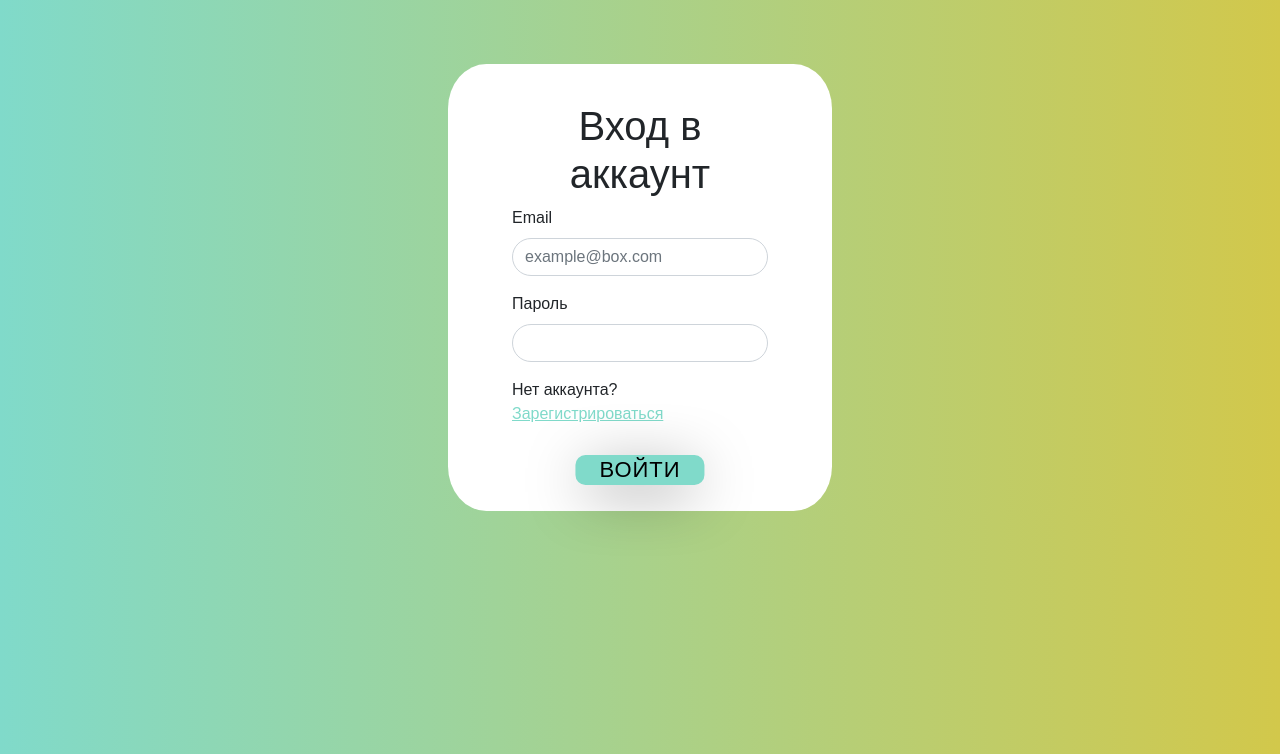
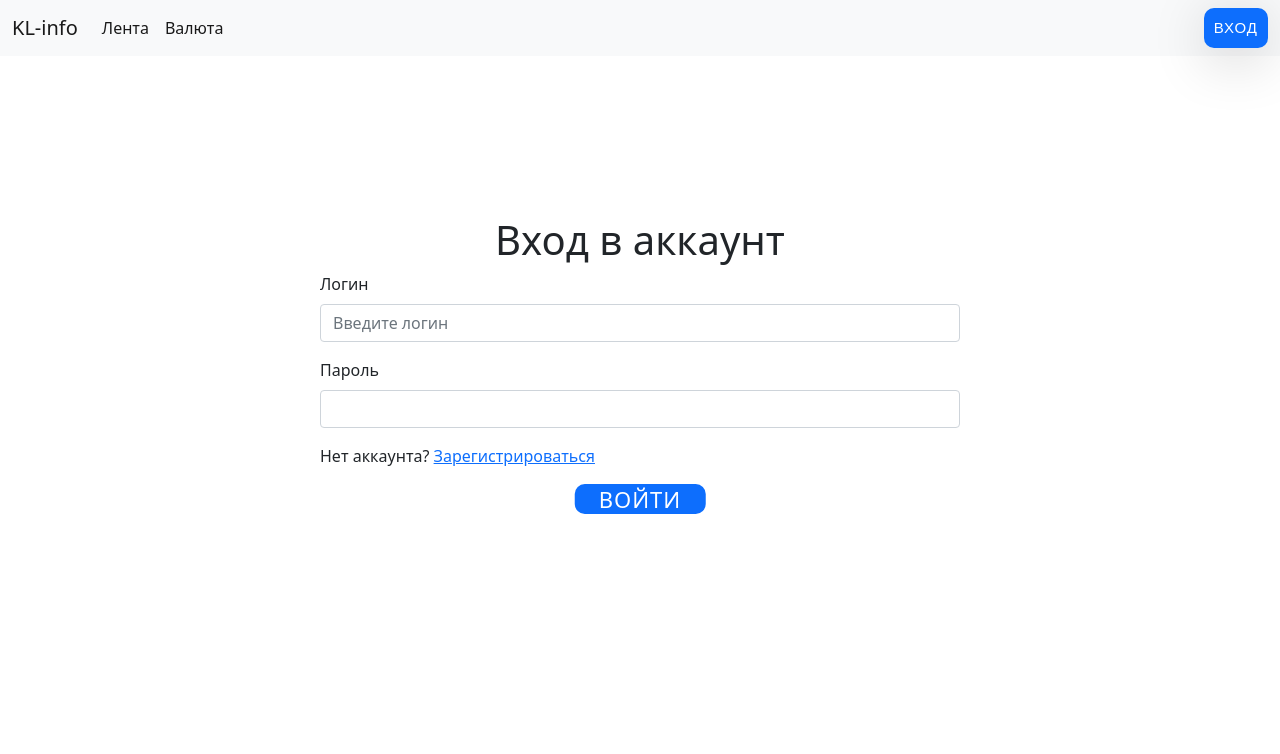
Before and after one commit to Sergoot/BEST-Hack-Final, a Django app: page /user/ in a window 1280 px wide. Shown: the top 754 px of the page. Run offline with Django 4.2, Linux system fonts and the light colour scheme.

Commit message:
final v1.0

```diff
--- a/currency/admin.py
+++ b/currency/admin.py
@@ -1,5 +1,5 @@
 from django.contrib import admin
-from .models import Currency
-
+from .models import Currency, Portfolio
 
 admin.site.register(Currency)
+admin.site.register(Portfolio)
--- a/currency/models.py
+++ b/currency/models.py
@@ -9,6 +9,7 @@ class Currency(models.Model):
     user = models.ForeignKey(CustomUser, on_delete=models.CASCADE, null=True,blank=True, default='')
     price = models.FloatField(default=1, null=True)
     ru_title = models.CharField(max_length=50,default='')
+
     def __str__(self):
         return self.name
 
@@ -17,4 +18,4 @@ class Portfolio(models.Model):
     user = models.ForeignKey(CustomUser, on_delete=models.CASCADE, null=True, default='')
     currency = models.ForeignKey(Currency, on_delete=models.CASCADE, null=True, default='')
     quantity = models.PositiveIntegerField(verbose_name='количество', default=0, null=True)
-    total_price = models.DecimalField(max_digits=10, decimal_places=3,verbose_name='стоимость', default=0, null=True)
+    total_price = models.DecimalField(max_digits=15, decimal_places=4, verbose_name='стоимость', default=0, null=True)
--- a/news/static/news/css/navbar.css
+++ b/news/static/news/css/navbar.css
@@ -9,7 +9,7 @@
   font-size: 15px;
   line-height: 20px;
   background-color: rgb(13,110,253);
-  color: black;
+  color: white;
   border: none;
   border-radius: 10px;
   min-width: 20%;
--- a/news/templates/news/navbar.html
+++ b/news/templates/news/navbar.html
@@ -8,6 +8,7 @@
 </head>
 <body>
   <header>
+    {% if request.user.is_authenticated %}
     <nav class="navbar navbar-expand-lg navbar-light bg-light">
       <div class="container-fluid">
         <a class="navbar-brand" href="#">KL-info</a>
@@ -27,17 +28,40 @@
             </li>
           </ul>
           <form class="d-flex">
-            {% if request.user.is_authenticated %}
             <h3>{{request.user.username}}</h3>
-            <a href=""><button class="btn btn-primary" type="submit">Выход</button></a>
-            {% else %}
-            <a href=""><button class="btn btn-primary" type="submit">Войти</button></a>
-
-            {% endif %}
+              <form class="d-flex">
+                <a class="botn" href="{% url 'users:logout' %}">Выход</a>
+              </form>
           </form>
         </div>
       </div>
     </nav>
+    {% else %}
+    <nav class="navbar navbar-expand-lg navbar-light bg-light">
+      <div class="container-fluid">
+        <a class="navbar-brand" href="#">KL-info</a>
+        <button class="navbar-toggler" type="button" data-bs-toggle="collapse" data-bs-target="#navbarSupportedContent" aria-controls="navbarSupportedContent" aria-expanded="false" aria-label="Toggle navigation">
+          <span class="navbar-toggler-icon"></span>
+        </button>
+        <div class="collapse navbar-collapse" id="navbarSupportedContent">
+          <ul class="navbar-nav me-auto mb-2 mb-lg-0">
+            <li class="nav-item">
+              <a class="nav-link active" aria-current="page" href="{% url 'news' 'politics' %}">Лента</a>
+            </li>
+            <li class="nav-item">
+              <a class="nav-link active" aria-current="page" href="{% url 'price' %}">Валюта</a>
+            </li>
+          </ul>
+          <form class="d-flex">
+            <h3>{{request.user.username}}</h3>
+            <form class="d-flex">
+              <a class="botn" href="{% url 'users:login' %}">Вход</a>
+          </form>
+          </form>
+        </div>
+      </div>
+    </nav>
+    {% endif %}
   </header>
 
 </body>
--- a/users/forms.py
+++ b/users/forms.py
@@ -6,10 +6,10 @@ from .models import CustomUser
 
 
 class LoginForm(forms.Form):
-    email = forms.EmailField(widget=forms.EmailInput(attrs={
+    username = forms.CharField(widget=forms.TextInput(attrs={
         'id': 'exampleInputEmail1',
         'class': 'form-control',
-        'placeholder': 'example@box.com',
+        'placeholder': 'Введите логин',
     }
     ))
     password = forms.CharField(widget=forms.PasswordInput(attrs={
@@ -32,17 +32,17 @@ class CustomUserCreationForm(UserCreationForm):
 
     class Meta:
         model = CustomUser
-        fields = ('email',)
-        widgets = {'email': TextInput(
+        fields = ('username',)
+        widgets = {'username': TextInput(
             attrs={
                 'id':'exampleInputEmail1',
                 'class': 'form-control',
             }),
-            'password1': PasswordInput(
-                attrs={
-                    'class': 'form-control',
-                }
-            )
+            # 'password1': PasswordInput(
+            #     attrs={
+            #         'class': 'form-control',
+            #     }
+            # )
         }
 
 
@@ -56,6 +56,7 @@ class ValueForm(forms.Form):
     value = forms.FloatField(widget=NumberInput(attrs={
         'id': 'InputValue',
         'class': 'form-control',
+        'min':0,
     }))
 
 
--- a/users/static/users/css/regform-style.css
+++ b/users/static/users/css/regform-style.css
@@ -1,6 +1,12 @@
-
+.form{
+    width: 50vw;
+    margin-left: 25vw;
+    margin-right: 25vw;
+    margin-top: 20vh;
+}
 .btn:hover{
   box-shadow: 0 8px 65px -5px black;
+    color: white;
 }
 .btn{
   letter-spacing: 1px;
@@ -8,7 +14,6 @@
   line-height: 30px;
   text-transform: uppercase;
   background-color: rgb(13,110,253);
-  color: black;
   border: none;
   border-radius: 10px;
   min-width: 20%;
@@ -22,4 +27,5 @@
   left: 50%;
   transform: translate(-50%, 0);
   margin-top: 5%
+  color: white;
 }
--- a/users/templates/users/form.html
+++ b/users/templates/users/form.html
@@ -14,10 +14,11 @@
 </head>
 <body>
     <div class="position-absolute top-50 start-50 translate-middle">
-      <form class="all" action="index.html" method="post">
+      <form class="all" action="" method="post">
+                {% csrf_token %}
           <div class="profile">
             <center>
-            <h1>Регистрация</h1>
+            <h1>Пополнение баланса</h1>
             </center>
             <div class="fields">
       <div class="mb-3">
--- a/users/templates/users/login.html
+++ b/users/templates/users/login.html
@@ -2,33 +2,35 @@
 
 
 {% load static %}
+{% include 'news/navbar.html' %}
+
 <html lang="en">
 <head>
     <meta charset="UTF-8">
     {% block static %}
     <link href="https://cdn.jsdelivr.net/npm/bootstrap@5.1.3/dist/css/bootstrap.min.css" rel="stylesheet" integrity="sha384-1BmE4kWBq78iYhFldvKuhfTAU6auU8tT94WrHftjDbrCEXSU1oBoqyl2QvZ6jIW3" crossorigin="anonymous">
-    <link rel="stylesheet" type="text/css" href="{% static 'users/css/style.css' %}">
+      <link rel="stylesheet" href="{% static 'users/css/regform-style.css' %}">
     <link rel="shortcut icon" href="https://cdn-icons-png.flaticon.com/512/724/724811.png" type="image/x-icon">
     {% endblock %}
     <title>Вход в аккаунт</title>
 </head>
 <body>
-<div class="login">
+<div class="form">
     <form class="all" action="" method="post">
       {% csrf_token %}
       <div class="profile">
           <center><h1>Вход в аккаунт</h1></center>
           <div сlass="fields">
           <div class="mb-3">
-   <label for="exampleInputEmail1" class="form-label">Email</label>
-    {{form.email}}
+   <label for="exampleInputEmail1" class="form-label">Логин</label>
+    {{form.username}}
  </div>
  <div class="mb-3">
    <label for="exampleInputPassword1" class="form-label">Пароль</label>
      {{ form.password}}
  </div>
-              <p>Нет аккаунта? <a style="color: rgb(128,218,202)" href="{% url 'users:register' %}">Зарегистрироваться</a></p>
- <button type="submit" class="btn btn-primary">Войти</button>
+              <p>Нет аккаунта? <a style="color: rgb(13,110,253)" href="{% url 'users:register' %}">Зарегистрироваться</a></p>
+ <button type="submit"  class="btn btn-primary">Войти</button>
         </div>
       </div>
   </form>
--- a/users/templates/users/money_success.html
+++ b/users/templates/users/money_success.html
@@ -1,12 +1,12 @@
 <!DOCTYPE html>
 {% load static %}
-
+{% include 'news/navbar.html' %}
 <html lang="en">
 <head>
     <meta charset="UTF-8">
     <title>Баланс</title>
     <link href="https://cdn.jsdelivr.net/npm/bootstrap@5.1.3/dist/css/bootstrap.min.css" rel="stylesheet" integrity="sha384-1BmE4kWBq78iYhFldvKuhfTAU6auU8tT94WrHftjDbrCEXSU1oBoqyl2QvZ6jIW3" crossorigin="anonymous">
-    <link rel="stylesheet" type="text/css" href="{% static 'users/css/style.css' %}">
+<!--    <link rel="stylesheet" type="text/css" href="{% static 'users/css/style.css' %}">-->
 </head>
 <body>
       <div class="profile">
--- a/users/templates/users/portfolio.html
+++ b/users/templates/users/portfolio.html
@@ -1,6 +1,7 @@
 <!DOCTYPE html>
 {% load static %}
 {% include 'news/navbar.html' %}
+{% if request.user.is_authenticated %}
 <html lang="ru">
 <head>
 <meta charset="UTF-8">
@@ -46,8 +47,9 @@
 <div class="buy">
 <a class="botn" href="{% url 'users:money' request.user.id %}">Пополнение баланса</a>
 </div>
-
-
+{% else %}
+<h1>Пожалуйста, войдите в аккаунт для того, чтобы управлять портфелем</h1>
+{% endif %}
 
 </body>
 </html>
--- a/users/templates/users/register_done.html
+++ b/users/templates/users/register_done.html
@@ -1,7 +1,7 @@
 <!DOCTYPE html>
 
 {% load static %}
-{% include "exchangeapp/navbar.html"%}
+{% include "news/navbar.html" %}
 <html lang="en">
 <head>
     <meta charset="UTF-8">
--- a/users/views.py
+++ b/users/views.py
@@ -25,14 +25,14 @@ def user_login(request):
             if user is not None:
                 if user.is_active:
                     login(request, user)
-                    return redirect(news_views.news, category='politics')
+                    return redirect('/')
                 else:
                     return HttpResponse('Пользователь заблокирован')
             else:
                 return HttpResponse('Данные введены неверно. Проверьте логин или пароль')
     else:
         if request.user.is_authenticated:
-            return redirect(news_views.news, category='politics')
+            return redirect('/')
         else:
             form = LoginForm()
     return render(request, 'users/login.html', {'form': form})
```
Also changed, not shown: currency/templates/currency/buy.html (+29 -8 lines), currency/templates/currency/currency.html (+14 -1 lines), currency/templates/currency/price_list.html (deleted, +0 -13 lines), currency/templates/currency/sell.html (+29 -8 lines), currency/views.py (+11 -2 lines), users/models.py (+6 -6 lines), users/templates/users/1index.html (+9 -5 lines), db.sqlite3.
